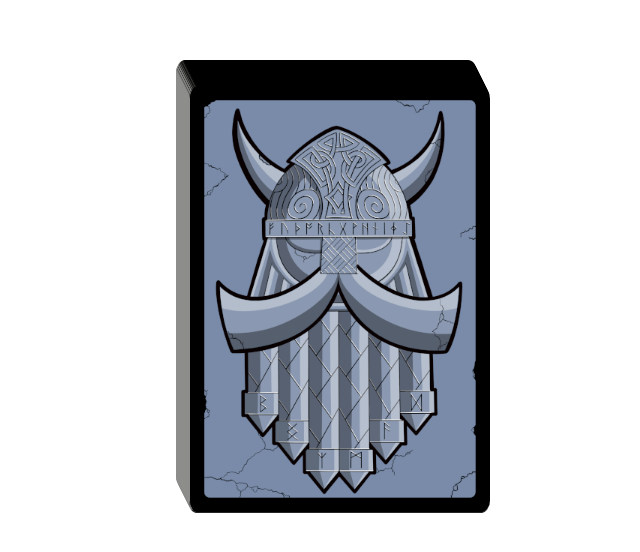
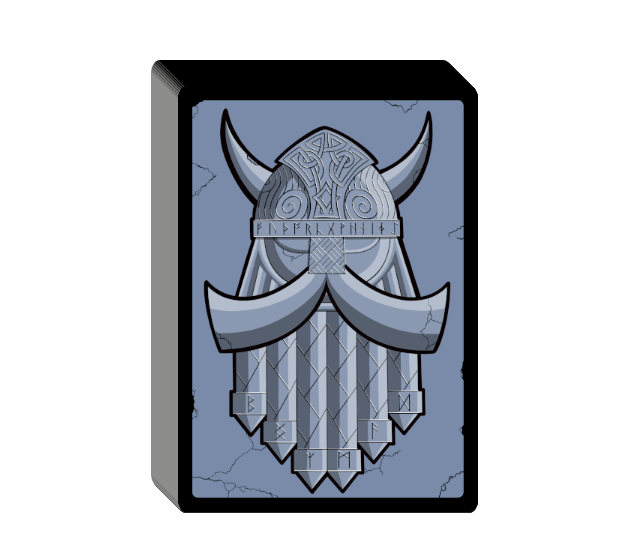
Before and after one commit to qamarchal/gorog, a Vue app: page / in a window 1280 px wide. Shown: the top 552 px of the page, without its empty margins (314-954 px from the left). Built offline with nearby package versions, Linux system fonts and the light colour scheme.

Commit message:
Don't render invisible images

```diff
--- a/src/components/CardDeck.vue
+++ b/src/components/CardDeck.vue
@@ -8,7 +8,7 @@
           :ref="'card-' + card.id"
           :cardId="card.id"
           :style="'z-index:' + index"
-          :show="index > top - 3"
+          :show="index > top - 2"
           v-if="deal > index / 15 && index <= top"
         ></card-flip>
       </Transition>
--- a/src/components/CardFlip.vue
+++ b/src/components/CardFlip.vue
@@ -3,8 +3,8 @@
     <Transition name="slide">
       <div :style="position">
         <div class="card" v-bind:class="{ flipped: flipped }">
-          <card-verso class="card-face card-verso" />
-          <card-recto class="card-face card-recto" :type="this.type" />
+          <card-verso :show="show" class="card-face card-verso" />
+          <card-recto :show="show" class="card-face card-recto" :type="this.type" />
         </div>
         <!-- <div class="debug-id">{{ cardId }}</div> -->
         <!-- <div class="debug-index">{{ index }}</div> -->
--- a/src/components/CardImage.vue
+++ b/src/components/CardImage.vue
@@ -1,7 +1,7 @@
 <template>
-  <!-- <div class="card-image"> -->
-  <img :src="cover(src)" />
-  <!-- </div> -->
+  <div class="card-image">
+    <img v-if="show" :src="cover(src)" />
+  </div>
 </template>
 
 <script>
@@ -9,6 +9,7 @@ export default {
   name: "card-image",
   props: {
     src: String,
+    show: Boolean
   },
   methods : {
 
@@ -21,25 +22,19 @@ cover(url) {
 </script>
 
 <style scoped>
-img {
+.card-image {
+  height: 426px;
   width: 300px;
-  /* height:500px; */
-  /* border-radius: 3%;
-  border: solid darkgray;
-  border-width: 0 0 0px 1px; */
-
-  background: linear-gradient(hsl(40, 1%, 52%), hsl(40, 1%, 10%));
-  /* text-align: center; */
+  background-color: black;
+  border-radius: 3% 3% 3% 3%;
   color: hsl(300, 50%, 95%);
   border-left: 1px solid hsl(40, 1%, 55%);
   border-bottom: 1px solid hsl(40, 1%, 15%);
   border-radius: 3% 3% 3% 3%;
-  /* padding: 2rem 0.5rem; */
-  /* background: linear-gradient(
-      130deg,
-      rgba(171, 17, 51, 1) 30%,
-      rgba(255, 51, 102, 0.75)
-    ),
-    linear-gradient(200deg, #ab1133 50%, #ff3366 50%); */
+}
+
+img {
+  width: 300px;
+  border-radius: 3% 3% 3% 3%;
 }
 </style>
--- a/src/components/CardRecto.vue
+++ b/src/components/CardRecto.vue
@@ -1,6 +1,6 @@
 <template>
   <div class="card">
-    <card-image :src="'rectos/' + type + '.png'" />
+    <card-image :show="show" :src="'rectos/' + type + '.png'" />
   </div>
 </template>
 
@@ -12,6 +12,7 @@ export default {
   name: "card-recto",
   props: {
     type: String,
+    show: Boolean
   },
 };
 </script>
--- a/src/components/CardVerso.vue
+++ b/src/components/CardVerso.vue
@@ -1,6 +1,6 @@
 <template>
   <div class="card">
-    <card-image :src="'verso.png'" />
+    <card-image :show="show" :src="'verso.png'" />
   </div>
 </template>
 
@@ -10,5 +10,13 @@ import CardImage from "./CardImage.vue";
 export default {
   components: { CardImage },
   name: "card-verso",
+  props:{
+    show: Boolean
+  }
 };
 </script>
+
+<style scoped>
+* {
+}
+</style>
```
